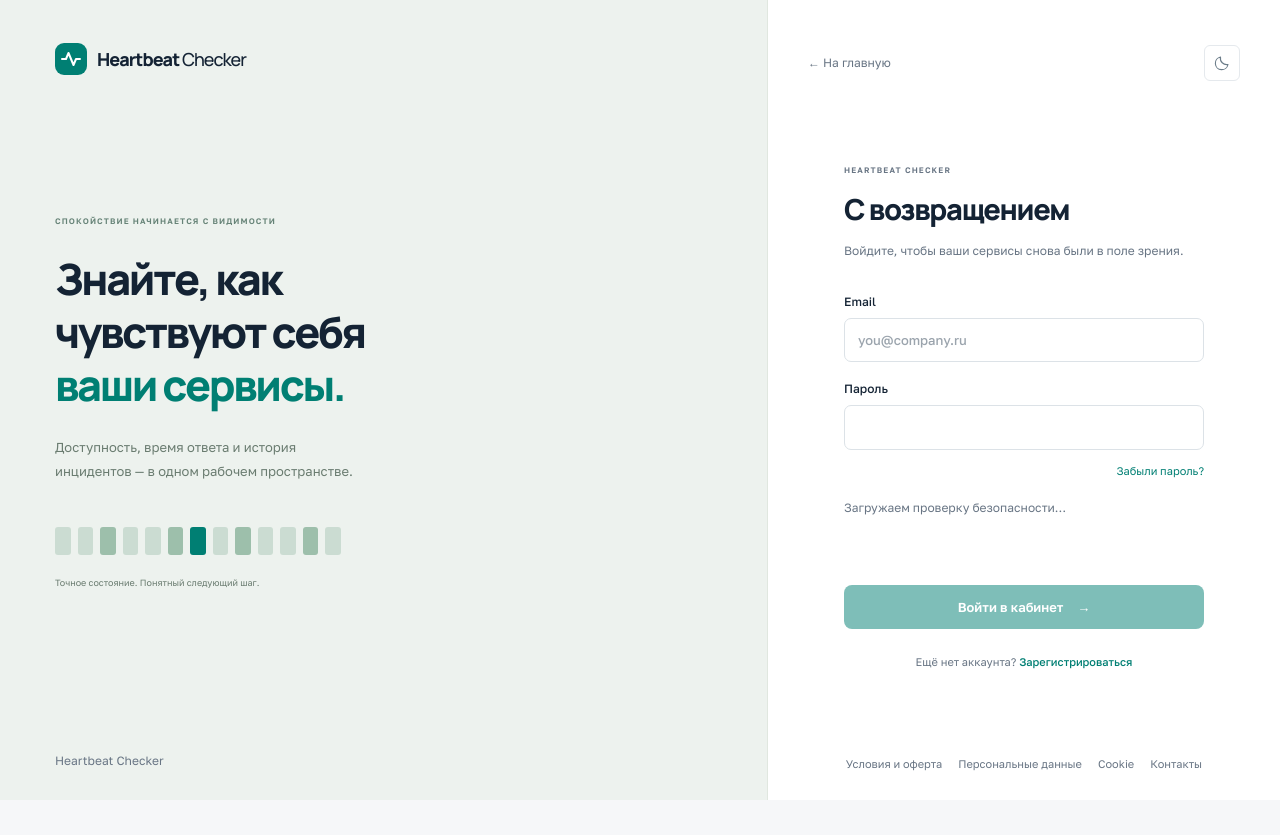
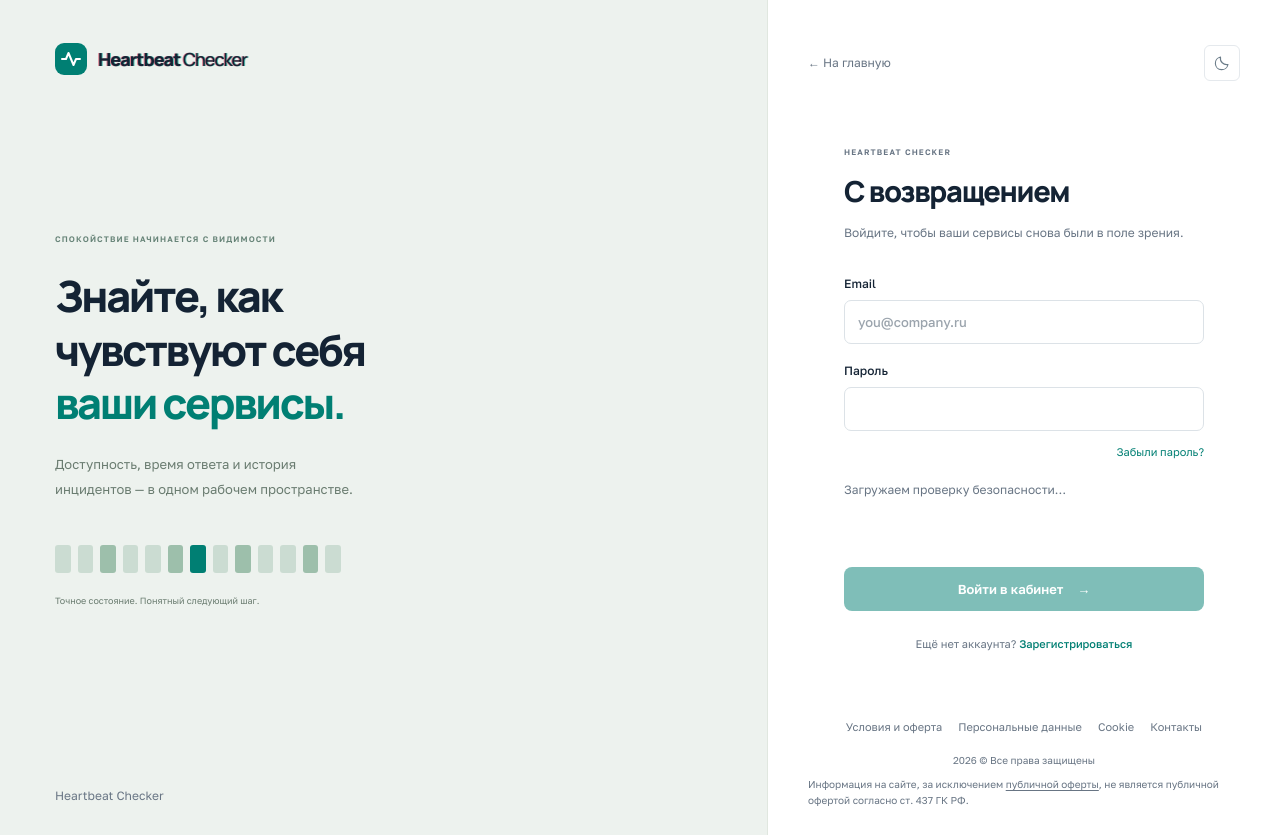
Before and after one commit to nda17/Heartbeat-Checker_monorepo, a Next.js app in the folder apps/web/: page /login in a window 1280 px wide. Before the commit the page ends 800 px from the top, so only its background shows below. Built offline with nearby package versions, Linux system fonts and the light colour scheme.

Commit message:
feat: animate branding and clarify footer and incident timing

```diff
--- a/apps/web/src/_app/styles/index.css
+++ b/apps/web/src/_app/styles/index.css
@@ -284,6 +284,14 @@ strong {
   font-weight: 500;
   letter-spacing: -0.055em;
 }
+.brand-wordmark {
+  display: inline-block;
+  animation: brand-glitch 6s steps(1, end) infinite;
+}
+.brand:hover .brand-wordmark,
+.brand:focus-visible .brand-wordmark {
+  animation: brand-glitch-hover 500ms steps(1, end) 1;
+}
 .brand-mark {
   display: inline-flex;
   width: 32px;
@@ -297,6 +305,8 @@ strong {
 .brand-mark svg {
   width: 24px;
   height: 24px;
+  transform-origin: center;
+  animation: brand-heartbeat 6s ease-in-out infinite;
 }
 .brand-mark.mini {
   width: 26px;
@@ -306,6 +316,62 @@ strong {
 .brand-mark.mini svg {
   width: 21px;
   height: 21px;
+}
+@keyframes brand-heartbeat {
+  0%,
+  76%,
+  83%,
+  90%,
+  100% {
+    transform: scale(1);
+  }
+  80% {
+    transform: scale(1.08);
+  }
+  87% {
+    transform: scale(1.04);
+  }
+}
+@keyframes brand-glitch {
+  0%,
+  87%,
+  92%,
+  100% {
+    transform: translateX(0);
+    text-shadow: none;
+  }
+  88% {
+    transform: translateX(-1px);
+    text-shadow:
+      1px 0 #d97a8b,
+      -1px 0 #54bdb1;
+  }
+  90% {
+    transform: translateX(1px);
+    text-shadow:
+      -1px 0 #d97a8b,
+      1px 0 #54bdb1;
+  }
+}
+@keyframes brand-glitch-hover {
+  0%,
+  60%,
+  100% {
+    transform: translateX(0);
+    text-shadow: none;
+  }
+  20% {
+    transform: translateX(-1px);
+    text-shadow:
+      1px 0 #d97a8b,
+      -1px 0 #54bdb1;
+  }
+  40% {
+    transform: translateX(1px);
+    text-shadow:
+      -1px 0 #d97a8b,
+      1px 0 #54bdb1;
+  }
 }
 .skip-link {
   position: fixed;
@@ -531,6 +597,42 @@ input:read-only {
   max-width: 465px;
   color: var(--muted);
 }
+.hero-timing {
+  position: relative;
+  display: inline-block;
+}
+.hero-timing-trigger {
+  cursor: help;
+  text-decoration: underline dotted;
+  text-underline-offset: 3px;
+}
+.hero-timing-trigger:focus-visible {
+  outline: 2px solid var(--accent);
+  outline-offset: 3px;
+}
+.hero-timing-tooltip {
+  position: absolute;
+  z-index: 2;
+  top: calc(100% + 8px);
+  left: 0;
+  width: min(350px, calc(100vw - 46px));
+  padding: 12px 14px;
+  border: 1px solid var(--line);
+  border-radius: 8px;
+  background: var(--surface);
+  color: var(--ink);
+  box-shadow: 0 8px 24px #14233422;
+  font-size: 12px;
+  line-height: 1.5;
+  visibility: hidden;
+  opacity: 0;
+  pointer-events: none;
+}
+.hero-timing:hover .hero-timing-tooltip,
+.hero-timing:focus-within .hero-timing-tooltip {
+  visibility: visible;
+  opacity: 1;
+}
 .hero-actions {
   margin-top: 31px;
   display: flex;
@@ -637,6 +739,28 @@ input:read-only {
 .landing-footer-contact a:hover {
   color: var(--accent);
 }
+.footer-legal-notice {
+  display: flex;
+  flex-wrap: wrap;
+  gap: 8px 24px;
+  width: 100%;
+  font-size: 10px;
+  line-height: 1.6;
+  color: var(--muted);
+}
+.footer-legal-notice a {
+  color: inherit;
+  text-decoration: underline;
+  text-underline-offset: 2px;
+}
+.footer-legal-notice a:hover {
+  color: var(--accent);
+}
+.landing-footer .footer-legal-notice {
+  grid-column: 1 / -1;
+  padding-top: 16px;
+  border-top: 1px solid var(--line);
+}
 /* Auth */
 .auth-page {
   display: grid;
@@ -764,6 +888,10 @@ input:read-only {
   flex-wrap: wrap;
   justify-content: center;
   gap: 10px 16px;
+}
+.auth-main > footer .footer-legal-notice {
+  justify-content: center;
+  margin-top: 16px;
 }
 .auth-done h2 {
   font-size: 23px;
--- a/apps/web/src/_pages/auth/index.tsx
+++ b/apps/web/src/_pages/auth/index.tsx
@@ -1,7 +1,7 @@
 import Link from "next/link";
 import { AuthForm, AuthMode } from "@/features/auth";
 import { ThemeToggle } from "@/features/theme-toggle";
-import { Brand } from "@/shared/ui";
+import { Brand, FooterLegalNotice } from "@/shared/ui";
 export function AuthPage({ mode }: { mode: AuthMode }) {
   return (
     <div className="auth-page">
@@ -48,6 +48,7 @@ export function AuthPage({ mode }: { mode: AuthMode }) {
             <Link href="/cookies">Cookie</Link>
             <Link href="/contacts">Контакты</Link>
           </nav>
+          <FooterLegalNotice />
         </footer>
       </main>
     </div>
--- a/apps/web/src/shared/ui/index.tsx
+++ b/apps/web/src/shared/ui/index.tsx
@@ -1,4 +1,6 @@
 import Link from "next/link";
+import { FooterLegalNotice } from "./legal-notice";
+export { FooterLegalNotice };
 export function Brand({ compact = false }: { compact?: boolean }) {
   return (
     <Link href="/" className="brand" aria-label="Heartbeat Checker — главная">
@@ -13,7 +15,7 @@ export function Brand({ compact = false }: { compact?: boolean }) {
           />
         </svg>
       </span>
-      <span>
+      <span className="brand-wordmark">
         Heartbeat{!compact && <span className="brand-light"> Checker</span>}
       </span>
     </Link>
@@ -42,6 +44,7 @@ export function PublicFooter({ onHome = false }: { onHome?: boolean }) {
           </Link>
         )}
       </div>
+      <FooterLegalNotice />
     </footer>
   );
 }
--- /dev/null
+++ b/apps/web/src/shared/ui/legal-notice.tsx
@@ -0,0 +1,37 @@
+"use client";
+
+import Link from "next/link";
+import { useSyncExternalStore } from "react";
+
+const firstYear = 2026;
+const yearFormatter = new Intl.DateTimeFormat("en", {
+  timeZone: "Europe/Moscow",
+  year: "numeric",
+});
+
+function subscribe(onChange: () => void) {
+  const timer = window.setInterval(onChange, 60 * 60 * 1000);
+  return () => window.clearInterval(timer);
+}
+
+function currentYear() {
+  return Number(yearFormatter.format(new Date()));
+}
+
+export function FooterLegalNotice() {
+  const year = useSyncExternalStore(subscribe, currentYear, () => firstYear);
+
+  return (
+    <div className="footer-legal-notice">
+      <span>
+        {year > firstYear ? `${firstYear}–${year}` : firstYear} © Все права
+        защищены
+      </span>
+      <span>
+        Информация на сайте, за исключением{" "}
+        <Link href="/terms">публичной оферты</Link>, не является публичной
+        офертой согласно ст. 437 ГК РФ.
+      </span>
+    </div>
+  );
+}
```
Also changed, not shown: apps/web/src/_pages/home/index.tsx (+19 -2 lines).
